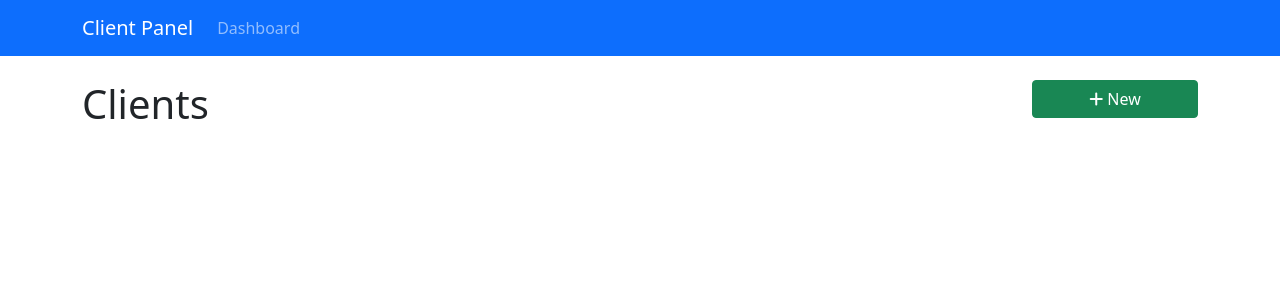
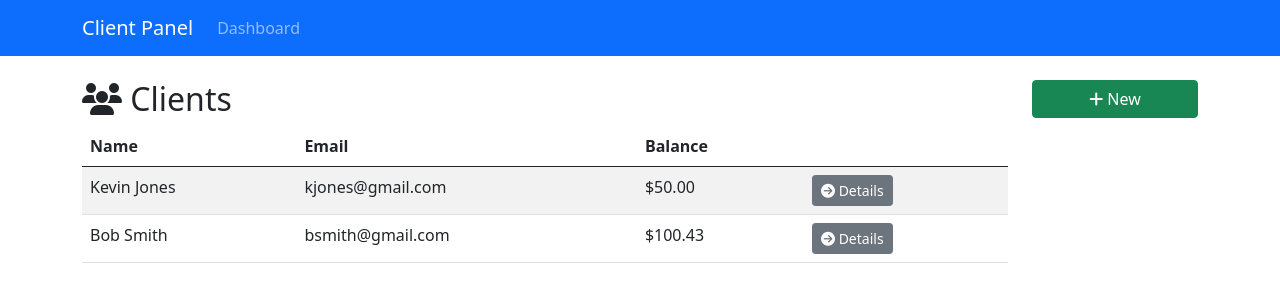
Before and after one commit to monumentalsquid/react_fb_clientpanel, a React (Create React App) app: page / in a window 1280 px wide. Shown: the top 302 px of the page. Built offline with nearby package versions, Linux system fonts and the light colour scheme.

Commit message:
add redux and firestore

```diff
--- a/package.json
+++ b/package.json
@@ -8,8 +8,12 @@
     "@testing-library/user-event": "^12.8.1",
     "react": "^17.0.1",
     "react-dom": "^17.0.1",
+    "react-redux": "^7.2.2",
+    "react-redux-firebase": "^3.10.0",
     "react-router-dom": "^5.2.0",
     "react-scripts": "4.0.3",
+    "redux": "^4.0.5",
+    "redux-firestore": "^0.15.0",
     "web-vitals": "^1.1.0"
   },
   "scripts": {
--- a/src/components/clients/Clients.js
+++ b/src/components/clients/Clients.js
@@ -1,11 +1,69 @@
-import React, { Component } from 'react'
+import React, { Component } from 'react';
+import { Link } from 'react-router-dom';
 
 export default class Clients extends Component {
   render() {
-    return (
-      <div>
-        <h1>Clients</h1>
-      </div>
-    )
+    const  clients = [
+      {
+        id: '342343423',
+        firstName: 'Kevin',
+        lastName: 'Jones',
+        email: 'kjones@gmail.com',
+        phone: '444-444-4444',
+        balance: '50'
+      },
+      {
+        id: '344987942',
+        firstName: 'Bob',
+        lastName: 'Smith',
+        email: 'bsmith@gmail.com',
+        phone: '334-444-4433',
+        balance: '100.43'
+      }
+
+    ]
+
+    if(clients) {
+      return (
+        <div>
+          <div className="row">
+            <div className="col-md-6">
+              <h2>
+                {' '}
+                <i className="fas fa-users"></i> Clients
+              </h2>
+            </div>
+            <div className="col-md-6"></div>
+          </div>
+
+          <table className="table table-striped">
+            <thead className="thead-inverse">
+              <tr>
+                <th>Name</th>
+                <th>Email</th>
+                <th>Balance</th>
+                <th />
+              </tr>
+            </thead>
+            <tbody>
+              { clients.map(client => (
+                <tr key={client.id}>
+                  <td>{client.firstName} {client.lastName}</td>
+                  <td>{client.email}</td>
+                  <td>${parseFloat(client.balance).toFixed(2)}</td>
+                  <td>
+                    <Link to={`/client/${client.id}`} className="btn btn-secondary btn-sm"><i className="fas fa-arrow-circle-right"></i> Details</Link>
+                  </td>
+                </tr>
+              )) }
+            </tbody>
+          </table>
+
+        </div>
+      )
+    } else {
+      return <h1>Loading...</h1>
+    }
+
   }
 }
```
Also changed, not shown: src/store.js (added), 2 other files (tests, documents, lock files or other folders).
